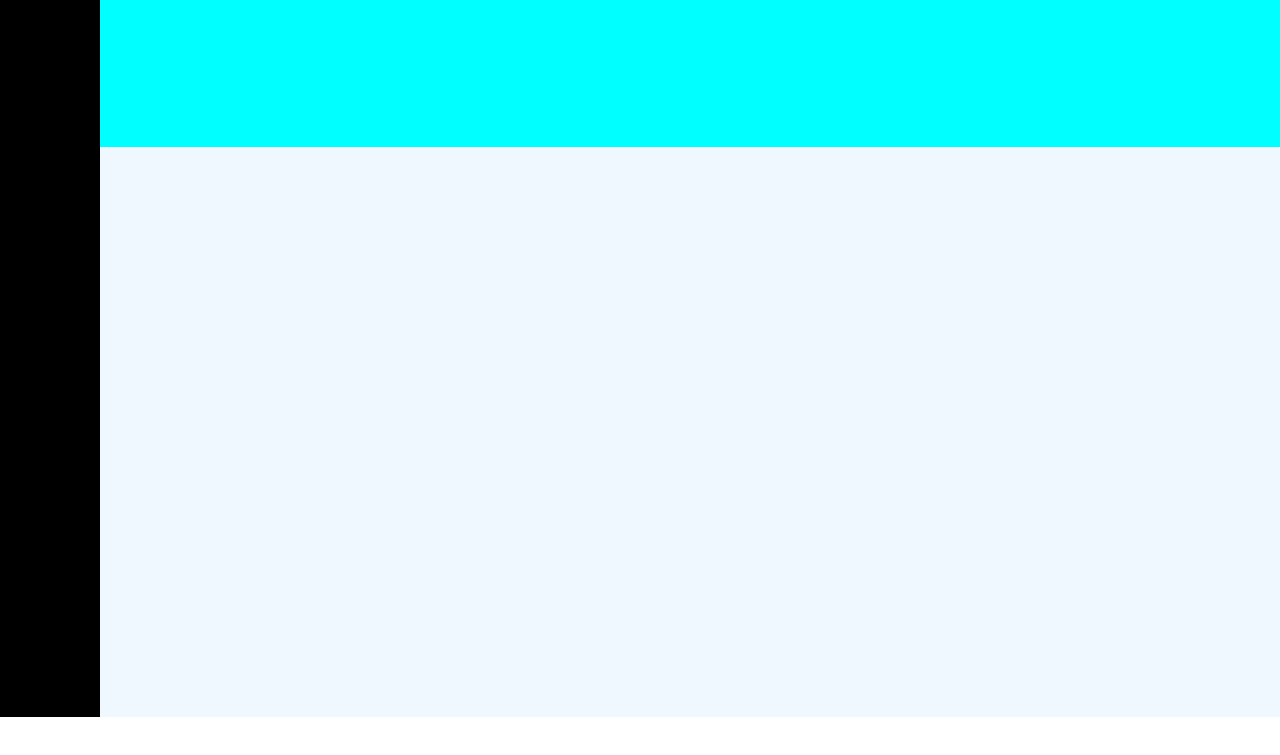
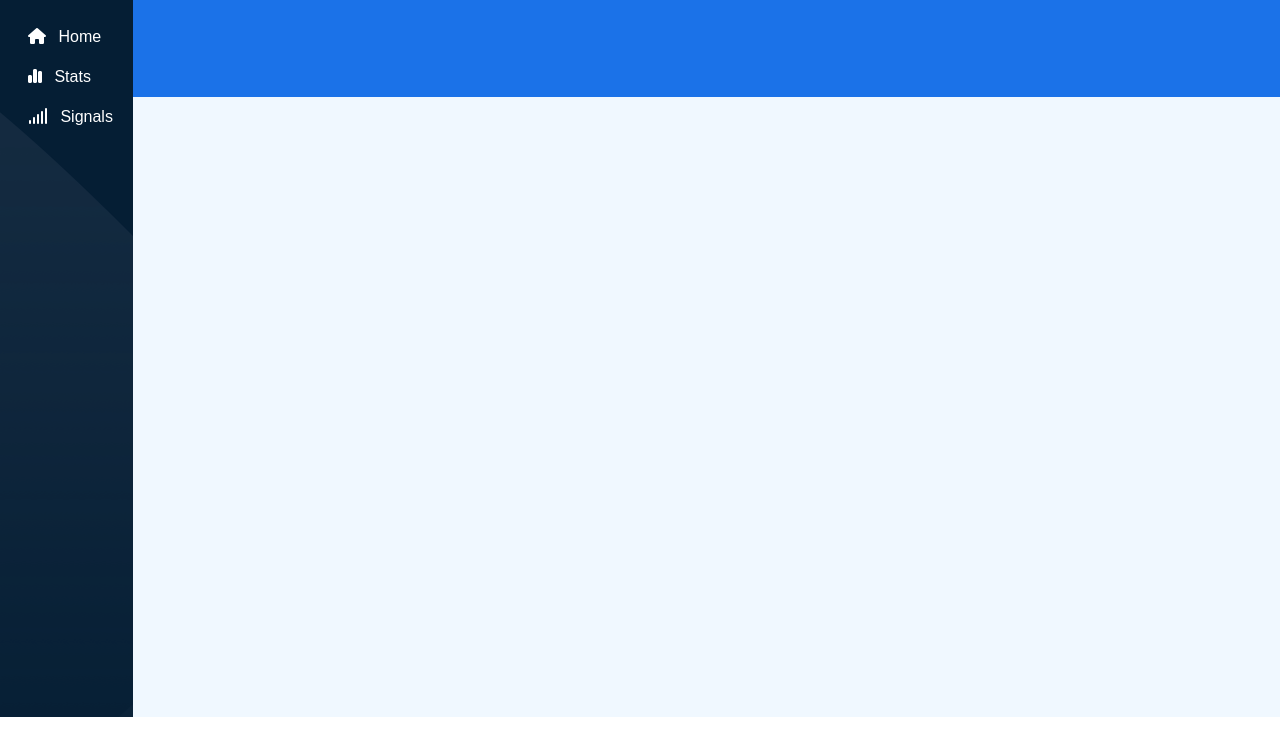
Before and after one commit to dieghino26/html-css-bootstrap-dashboard, a plain HTML site: page index.html in a window 1280 px wide. Shown: the part 83-838 px from the top of the page. Before the commit the page ends 800 px from the top, so only its background shows below. Drawn offline with nearby package versions, Linux system fonts and the light colour scheme.

Commit message:
added sidebar content

```diff
--- a/css/style.css
+++ b/css/style.css
@@ -21,15 +21,39 @@ body {
 .wrapper {
     display: flex;
     height: calc(100vh - 80px);
-    background-color: blueviolet;
 }
 
+/*sidebar*/
 .sidebar {
-    flex-basis: 100px;
     flex-shrink: 0;
-    background-color: black;
+    background-image: url(../img/sidebar-bg.png);
+    background-color: #051E34;
+}
+
+.sidebar .fas {
+    color: #fff;
+}
+
+.sidebar ul {
+    list-style-type: none;
+    line-height: 40px;
+    padding: 20px;
+    display: flex;
+    flex-direction: column;
+
 
 }
+
+.sidebar a {
+    color: #fff;
+    text-decoration: none;
+}
+
+.sidebar .bottom {
+    margin-top: 690px;
+}
+
+/*main*/
 
 main {
     flex: 1 1 auto;
@@ -40,8 +64,8 @@ main {
 /*header*/
 
 .main-header {
-    background-color: aqua;
-    height: 150px;
+    background-color: #1B72E8;
+    height: 100px;
 }
 
 .fa-bell {
--- a/index.html
+++ b/index.html
@@ -41,7 +41,24 @@
     <!--main-->
     <div class="wrapper">
         <!--sidebar-->
-        <div class="sidebar"></div>
+        <div class="sidebar">
+            <ul>
+                <li><a href="#"><i class="fas fa-home d-inline px-2"></i><span class="d-none d-lg-inline">
+                            Home</span></a></li>
+                <li><a href="#"><i class="fas fa-chart-simple d-inline px-2"></i><span class="d-none d-lg-inline">
+                            Stats</span></a>
+                </li>
+                <li><a href="#"><i class="fas fa-signal d-inline px-2"></i><span class="d-none d-lg-inline">
+                            Signals</span></a>
+                </li>
+                <li class="bottom"><a href="#"><i class="fas fa-gear d-inline px-2"></i><span
+                            class="d-none d-lg-inline">
+                            Admin</span></a>
+                </li>
+
+            </ul>
+
+        </div>
         <!--main-content-->
         <main>
             <header class="main-header"></header>
```
